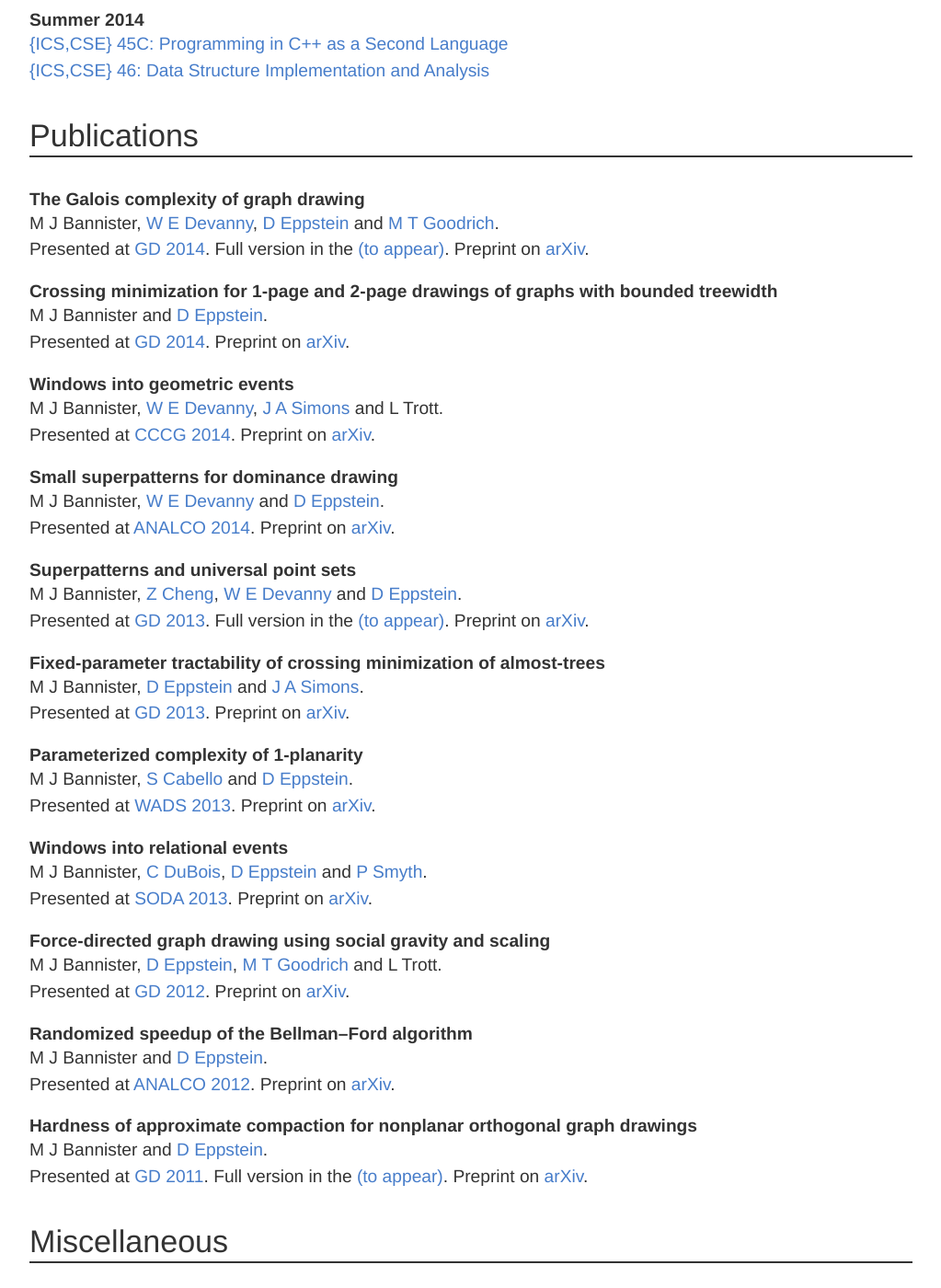
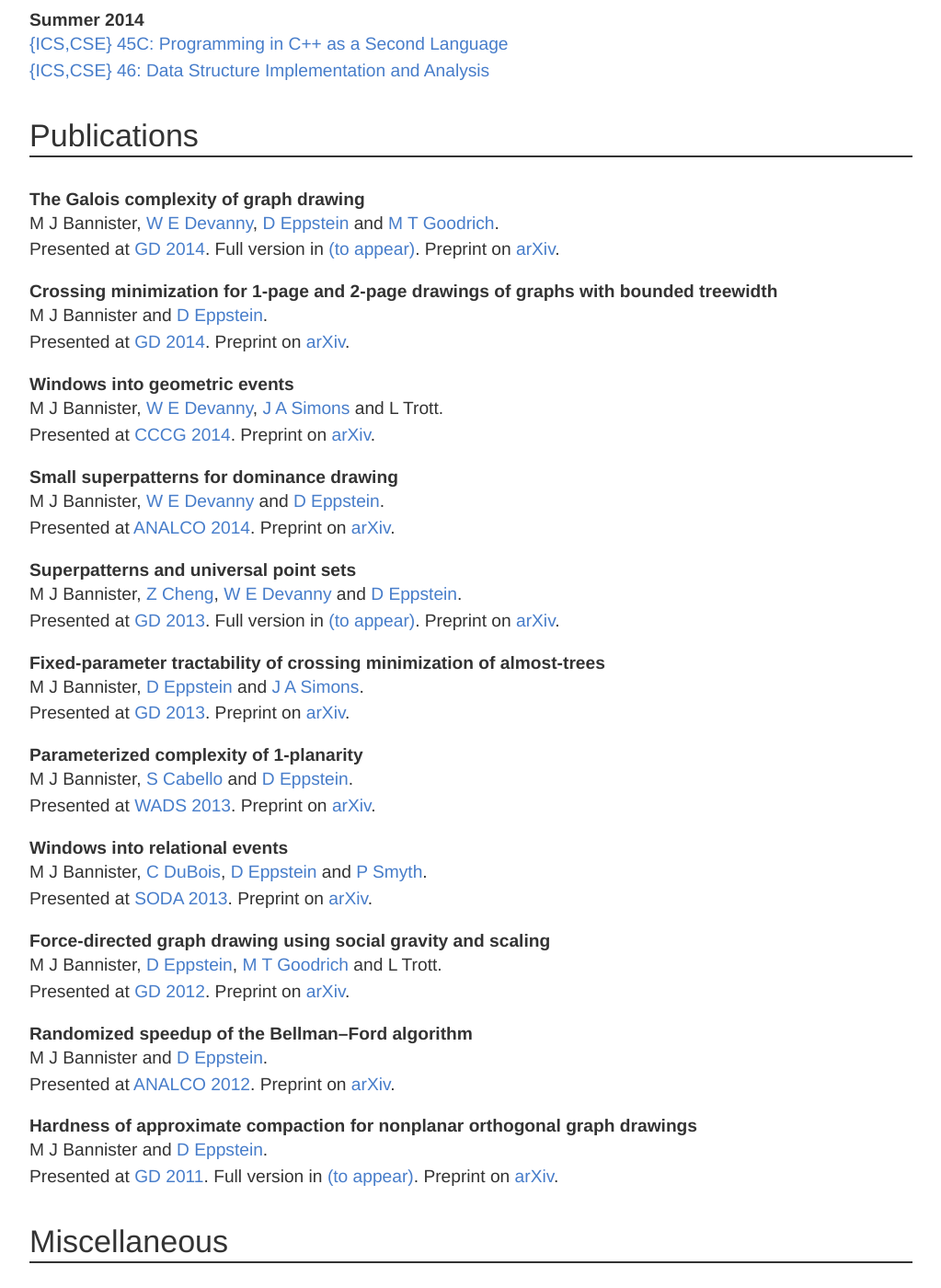
Before and after one commit to jacksonjw12/mbannister.github.io, a Jekyll site: the page built from index.html, in a window 1280 px wide and 1400 px high, scrolled down 539 px. Shown: the whole window at 92% size, without its empty margins (128-1151 px from the left). Built offline with Jekyll 4.4.1, drawn with Linux system fonts in a browser that asks for light colours.

Commit message:
"the <journal name>" -> "<journal name>" in inproceedings-summary.

```diff
--- a/_includes/inproceedings-summary.html
+++ b/_includes/inproceedings-summary.html
@@ -8,7 +8,7 @@
 
 <div class="information">
     Presented at <a href="{{ site.data.conferences[include.page.conference].link }}">{{ include.page.conference }}</a>.
-    {% if include.page.fullversion %}{% assign fullversion = (site.research | where: 'id', include.page.fullversion | first) %}Full version in the <a href="http://doi.org/{{ fullversion.doi }}">{{ fullversion.journal }} {% if fullversion.volume %}{{ fullversion.volume }}({{ fullversion.number }}){% else %}(to appear){% endif %}</a>.{% endif %}
+    {% if include.page.fullversion %}{% assign fullversion = (site.research | where: 'id', include.page.fullversion | first) %}Full version in <a href="http://doi.org/{{ fullversion.doi }}">{{ fullversion.journal }} {% if fullversion.volume %}{{ fullversion.volume }}({{ fullversion.number }}){% else %}(to appear){% endif %}</a>.{% endif %}
     Preprint on <a href="http://arxiv.org/abs/{{ include.page.eprint }}">arXiv</a>.
 </div>
 
```
